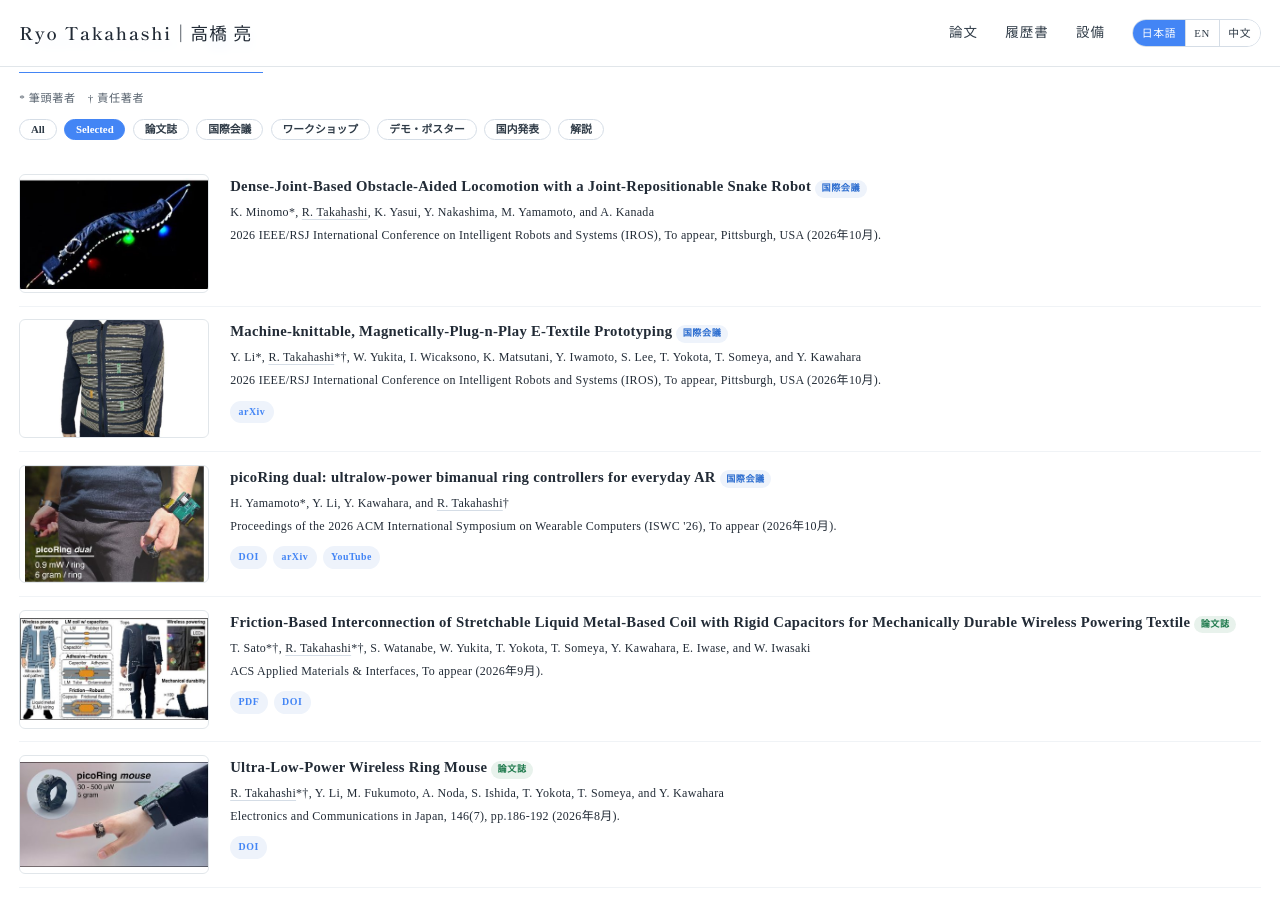
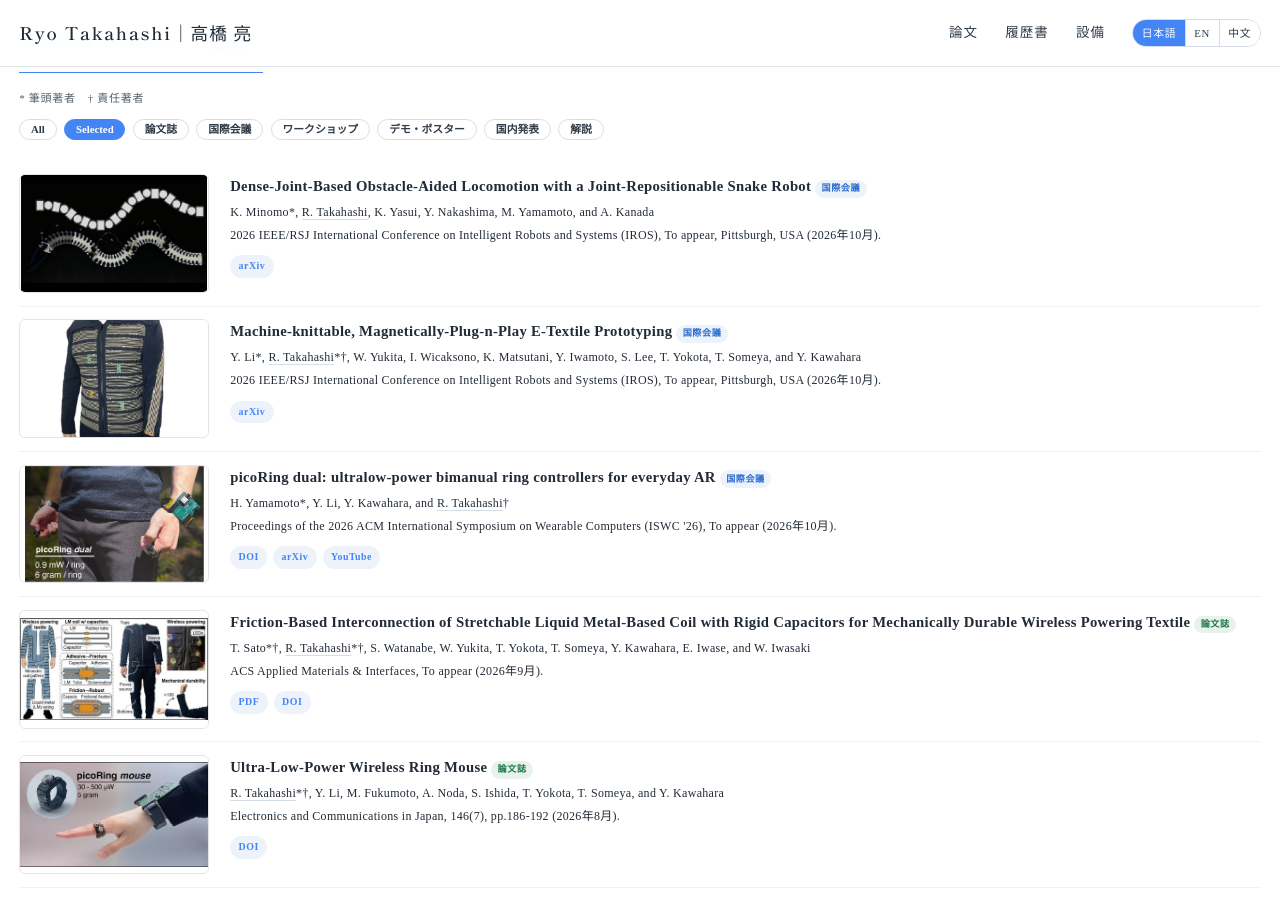
Before and after one commit to takahashiryo/takahashiryo.github.io, a Jekyll site: the page built from _pages/ja.html, in a window 1280 px wide and 900 px high, scrolled down 1870 px. Built offline with Jekyll 4.4.1, drawn with Linux system fonts in a browser that asks for light colours.

Commit message:
Dense-Joint（IROS 2026）に arXiv リンクと専用の論文画像を設定
画像は提供されたものを時計回りに 90 度回転し、黒背景で 16:10 に拡張。

Co-Authored-By: Claude Fable 5.1 <noreply@anthropic.com>

```diff
--- a/_data/arxiv.yml
+++ b/_data/arxiv.yml
@@ -15,3 +15,4 @@
 "picoRing dual: ultralow-power bimanual ring controllers for everyday AR": "https://arxiv.org/abs/2609.13160"
 "Plug-n-play e-knit: prototyping large-area e-textiles using machine-knitted magnetically-repositionable sensor networks": "https://arxiv.org/abs/2412.03820"
 "Friction Jointing of Distributed Rigid Capacitors to Stretchable Liquid Metal Coil for Full-Body Wireless Charging Clothing": "https://arxiv.org/abs/2412.01134"
+"Dense-Joint-Based Obstacle-Aided Locomotion with a Joint-Repositionable Snake Robot": "https://arxiv.org/abs/2609.29261"
--- a/_data/pub_images.yml
+++ b/_data/pub_images.yml
@@ -9,7 +9,7 @@
 "Machine-knittable, Magnetically-Plug-n-Play E-Textile Prototyping": "/images/publications/machine_knittable_eknit.jpg"
 "Intelligent Soft Wearables: Bridging Disciplines Towards Soft Wearables for Everyone, Everywhere": "/images/publications/intelligent_soft_wearables.jpg"   # ★
 "Flexible NFC wristband for ultralow-power ring-to-wristband interaction": "/images/publications/nfc_wristband_800.jpg"
-"Dense-Joint-Based Obstacle-Aided Locomotion with a Joint-Repositionable Snake Robot": "/images/research/robot-skin.jpg"   # ★ 同じロボットの写真
+"Dense-Joint-Based Obstacle-Aided Locomotion with a Joint-Repositionable Snake Robot": "/images/publications/dense_joint_snake_800.jpg"
 "Collisionless Multi-Tag NFC Sensing for Indoor Activity Recognition Using Meander E-Textiles": "/images/publications/multitag_nfc_800.jpg"
 "Friction-Based Interconnection of Stretchable Liquid Metal-Based Coil with Rigid Capacitors for Mechanically Durable Wireless Powering Textile": "/images/publications/acs_lm_textile_800.jpg"
 "無線で給電・通信ができる衣服を実現 多彩なウエアラブルデバイス活用に道": "/images/news/jstnews_202608.jpg"
```
Also changed, not shown: images/publications/dense_joint_snake_800.jpg (added).
